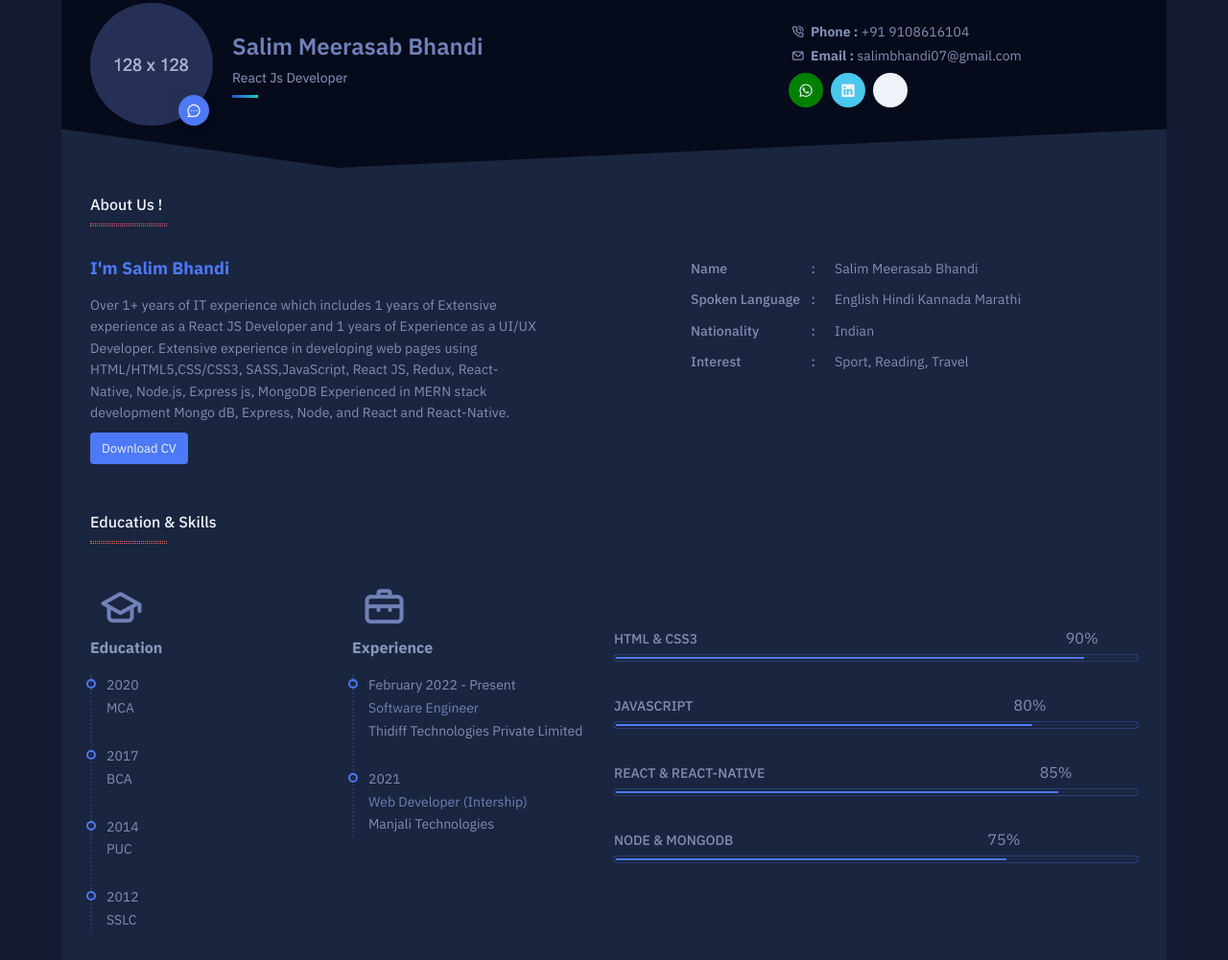
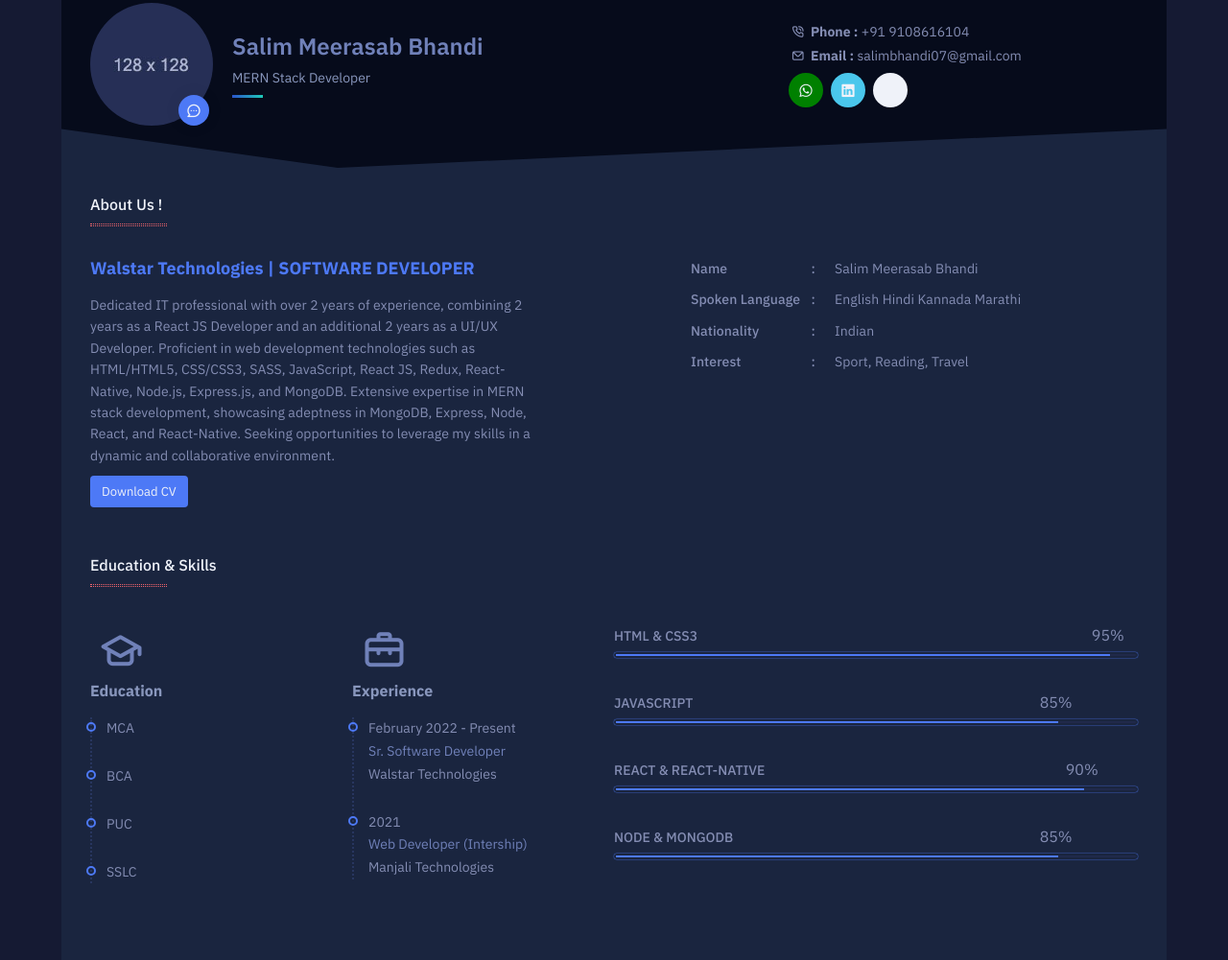
Before and after one commit to salimbhandi07/Salim-CV, a plain HTML site: page index.html in a window 1280 px wide. Shown: the part 147-1148 px from the top of the page at 96% size. Drawn offline with nearby package versions, Linux system fonts and the light colour scheme; animation ran at ten frames a second; some icons are missing.

Commit message:
Add files via upload
Update pdf

```diff
--- a/css/style.css
+++ b/css/style.css
@@ -240,7 +240,7 @@ section.about .content .left button {
   cursor: pointer;
 }
 
-section.about .content .left a {
+.download-cv {
   background: var(--info);
   border: none;
   padding: 8px 12px;
@@ -250,7 +250,7 @@ section.about .content .left a {
   cursor: pointer;
   transition: all 0.3s ease-in-out;
 }
-section.about .content .left a:hover {
+.download-cv:hover {
   background: var(--secondary);
 }
 
@@ -332,6 +332,10 @@ section.skills .content .left .item::after {
   margin-left: -21px;
 }
 
+.section__heading > .projects {
+  margin: 1rem 0;
+  padding: 2rem;
+}
 section.skills .skills__wrapper .skill-box h4 {
   color: var(--ternary);
   font-size: 14px;
--- a/index.html
+++ b/index.html
@@ -48,7 +48,8 @@
             <h2>Salim Meerasab Bhandi</h2>
             <p class="cd-headline loading-bar">
               <span class="cd-words-wrapper">
-                <b class="is-visible">MERN Stack Developer</b>
+                <b class="is-visible">Sr. Software Developer</b>
+                <b>MERN Stack Developer</b>
                 <b>React Js Developer</b>
                 <b>React-Native Developer</b>
               </span>
@@ -117,18 +118,20 @@
         <h1 class="section__heading">About Us !</h1>
         <div class="content">
           <div class="left">
-            <h2>I'm Salim Bhandi</h2>
+            <!-- <h2>I'm Salim Bhandi</h2> -->
+            <h2>Walstar Technologies | SOFTWARE DEVELOPER</h2>
             <p>
-              Over 1+ years of IT experience which includes 1 years of
-              Extensive experience as a React JS Developer and 1 years of
-              Experience as a UI/UX Developer. Extensive experience in
-              developing web pages using HTML/HTML5,CSS/CSS3, SASS,JavaScript,
-              React JS, Redux, React-Native, Node.js, Express js, MongoDB Experienced in
-              MERN stack development Mongo dB, Express, Node, and React and React-Native.
+            Dedicated IT professional with over 2 years of experience,
+            combining 2 years as a React JS Developer and an additional 2 years as a UI/UX Developer.
+            Proficient in web development technologies such as HTML/HTML5, CSS/CSS3, SASS, JavaScript,
+            React JS, Redux, React-Native, Node.js, Express.js, and MongoDB.
+            Extensive expertise in MERN stack development, showcasing adeptness in MongoDB, Express,
+            Node, React, and React-Native. Seeking opportunities to leverage my skills in a dynamic and
+            collaborative environment.
             </p>
-            <!-- <button>Download CV</button> -->
+          <!-- <button>Download CV</button> -->
             <!-- <a href="no=script.html" id="btnDownload">Download CV</a> -->
-            <a href="Salim-Resume.pdf" target="_blank">Download CV</a>
+            <a class="download-cv" href="Salim-Resume.pdf" target="_blank">Download CV</a>
           </div>
           <div class="right">
             <p>
@@ -164,19 +167,19 @@
               <div class="timeline__wrapper">
                 <div class="item">
 
-                  <p>2020</p>
+                  <!-- <p>2020</p> -->
                   <p>MCA</p>
                 </div>
                 <div class="item">
-                  <p>2017</p>
+                  <!-- <p>2017</p> -->
                   <p>BCA</p>
                 </div>
                 <div class="item">
-                  <p>2014</p>
+                  <!-- <p>2014</p> -->
                   <p>PUC</p>
                 </div>
                 <div class="item">
-                  <p>2012</p>
+                  <!-- <p>2012</p> -->
                   <p>SSLC</p>
                 </div>
               </div>
@@ -189,8 +192,8 @@
               <div class="timeline__wrapper">
                 <div class="item">
                   <p>February 2022 - Present</p>
-                  <p class="center">Software Engineer </p>
-                  <p>Thidiff Technologies Private Limited
+                  <p class="center">Sr. Software Developer </p>
+                  <p>Walstar Technologies
                   </p>
                 </div>
                 <div class="item">
@@ -206,32 +209,32 @@
               <div class="skill-box">
                 <h4>HTML & CSS3</h4>
                 <div class="progress__wrap">
+                  <span data-percent="95" class="progress__bar">
+                    <span class="tooltip"> 95%</span>
+                  </span>
+                </div>
+              </div>
+              <div class="skill-box">
+                <h4>JavaScript</h4>
+                <div class="progress__wrap">
+                  <span data-percent="85" class="progress__bar">
+                    <span class="tooltip">85%</span>
+                  </span>
+                </div>
+              </div>
+              <div class="skill-box">
+                <h4>React & React-Native</h4>
+                <div class="progress__wrap">
                   <span data-percent="90" class="progress__bar">
                     <span class="tooltip"> 90%</span>
                   </span>
                 </div>
               </div>
               <div class="skill-box">
-                <h4>JavaScript</h4>
-                <div class="progress__wrap">
-                  <span data-percent="80" class="progress__bar">
-                    <span class="tooltip">80%</span>
-                  </span>
-                </div>
-              </div>
-              <div class="skill-box">
-                <h4>React & React-Native</h4>
+                <h4>Node & MongoDB</h4>
                 <div class="progress__wrap">
                   <span data-percent="85" class="progress__bar">
                     <span class="tooltip"> 85%</span>
-                  </span>
-                </div>
-              </div>
-              <div class="skill-box">
-                <h4>Node & MongoDB</h4>
-                <div class="progress__wrap">
-                  <span data-percent="75" class="progress__bar">
-                    <span class="tooltip"> 80%</span>
                   </span>
                 </div>
               </div>
@@ -257,8 +260,8 @@
 
                 </p>
                 <div><img src="./images/1.jpg" /></div>
-                <h2>Thidiff Technologies </h2>
-                <h6>Bengaluru </h6>
+                <h2>Walstar Technologies </h2>
+                <h6>Kolaphur, India </h6>
               </div>
               <div class="slide">
                 <p>
@@ -270,7 +273,7 @@
                 </p>
                 <div><img src="./images/1.jpg" /></div>
                 <h2>Manjali Technologies</h2>
-                <h6>Belagavi</h6>
+                <h6>Belagavi, India</h6>
               </div>
             </div>
           </div>
```
Also changed, not shown: 1 other file.
